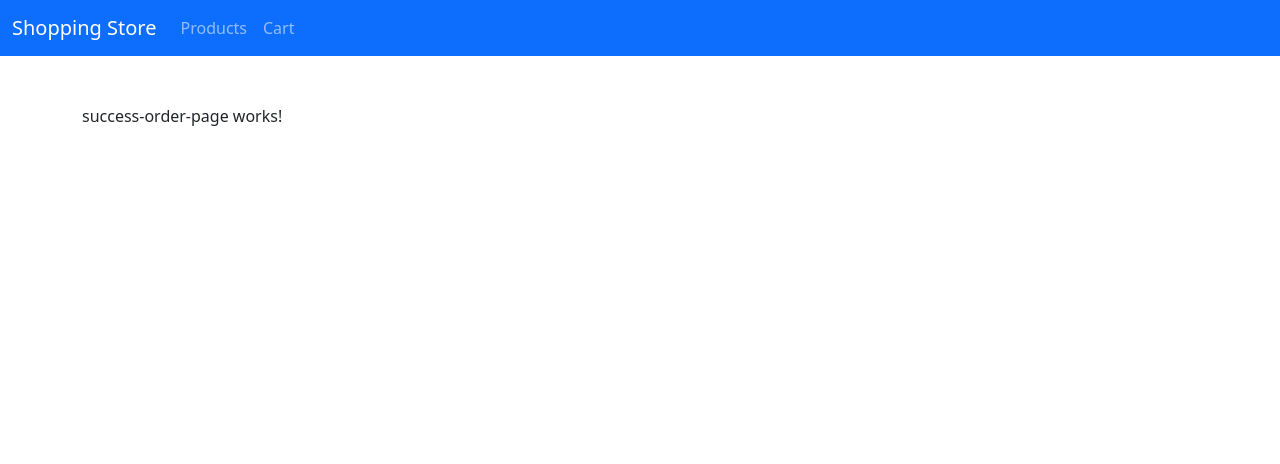
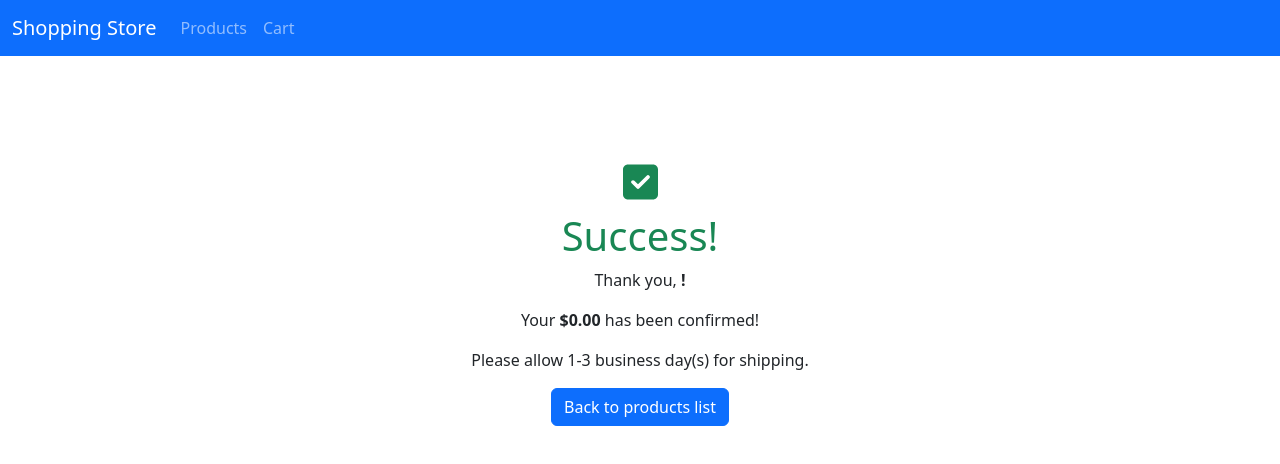
Before and after one commit to sergiokag/fs-js-angular-shopping-store, an Angular app: page /success in a window 1280 px wide. Shown: the top 464 px of the page. Built offline with nearby package versions, Linux system fonts and the light colour scheme.

Commit message:
Add success page

```diff
--- a/src/app/pages/cart-page/cart-page.component.html
+++ b/src/app/pages/cart-page/cart-page.component.html
@@ -3,6 +3,6 @@
     <app-cart-product-list></app-cart-product-list>
   </div>
   <div class="col-sm-4">
-    <app-cart-form></app-cart-form>
+    <app-cart-form (submitEventEmitter)="onFormSubmission($event)"></app-cart-form>
   </div>
 </div>
--- a/src/app/pages/cart-page/cart-page.component.ts
+++ b/src/app/pages/cart-page/cart-page.component.ts
@@ -1,15 +1,23 @@
 import { Component, OnInit } from '@angular/core';
+import { Router } from '@angular/router';
+import { ShoppingStoreService } from 'src/app/services/shopping-store.service';
+import { OrderDetails } from 'src/cart/components/cart-form/cart-form.component';
 
 @Component({
   selector: 'app-cart-page',
   templateUrl: './cart-page.component.html',
-  styleUrls: ['./cart-page.component.scss']
+  styleUrls: ['./cart-page.component.scss'],
 })
 export class CartPageComponent implements OnInit {
+  public constructor(
+    private shoppingStoreService: ShoppingStoreService,
+    private router: Router
+  ) {}
 
-  constructor() { }
+  public ngOnInit(): void {}
 
-  ngOnInit(): void {
+  public onFormSubmission(order: OrderDetails): void {
+    this.shoppingStoreService.order = order;
+    this.router.navigate(['/success']);
   }
-
 }
--- a/src/app/pages/not-found-page/not-found-page.component.html
+++ b/src/app/pages/not-found-page/not-found-page.component.html
@@ -1,7 +1,7 @@
 <div class="row">
   <div class="col-12 text-center">
     <div class="mt-5">
-      <fa-icon [icon]="faBombIcon" class="fs-1"></fa-icon>
+      <fa-icon [icon]="faBombIcon" class="fs-1 text-danger"></fa-icon>
       <h1>Page not found!</h1>
       <a [routerLink]="['/products']">Back to products list</a>
     </div>
--- a/src/app/pages/success-order-page/success-order-page.component.html
+++ b/src/app/pages/success-order-page/success-order-page.component.html
@@ -1 +1,10 @@
-<p>success-order-page works!</p>
+<div class="row">
+  <div class="col-12 text-center mt-5">
+    <fa-icon [icon]="faSquareCheckIcon" class="fs-1 text-success"></fa-icon>
+    <h1 class="text-success">Success!</h1>
+    <p>Thank you, <strong>{{ clientName }}!</strong></p>
+    <p>Your <strong>{{ orderPrice | currency }}</strong> has been confirmed!</p>
+    <p>Please allow 1-3 business day(s) for shipping.</p>
+    <button class="btn btn-primary" (click)="onNewOrder()">Back to products list</button>
+  </div>
+</div>
--- a/src/app/pages/success-order-page/success-order-page.component.ts
+++ b/src/app/pages/success-order-page/success-order-page.component.ts
@@ -1,15 +1,31 @@
 import { Component, OnInit } from '@angular/core';
+import { Router } from '@angular/router';
+import { faSquareCheck } from '@fortawesome/free-solid-svg-icons';
+import { ShoppingStoreService } from 'src/app/services/shopping-store.service';
 
 @Component({
   selector: 'app-success-order-page',
   templateUrl: './success-order-page.component.html',
-  styleUrls: ['./success-order-page.component.scss']
+  styleUrls: ['./success-order-page.component.scss'],
 })
 export class SuccessOrderPageComponent implements OnInit {
+  public faSquareCheckIcon = faSquareCheck;
+  public clientName = '';
+  public orderPrice = 0;
 
-  constructor() { }
-
-  ngOnInit(): void {
+  public constructor(private shoppingStoreService: ShoppingStoreService, private router: Router) {
+    this.clientName = this.shoppingStoreService.order?.fullName ?? '';
+    this.orderPrice = this.shoppingStoreService.cartProductsPrice;
   }
 
+  public ngOnInit(): void {}
+
+  public onNewOrder(): void {
+    this.router.navigate(['/products']).then((isSuccess) => {
+      if(isSuccess) {
+        this.shoppingStoreService.order = null;
+        this.shoppingStoreService.clearCart();
+      }
+    })
+  }
 }
--- a/src/app/services/shopping-store.service.ts
+++ b/src/app/services/shopping-store.service.ts
@@ -1,6 +1,7 @@
 import { HttpClient } from '@angular/common/http';
 import { Injectable } from '@angular/core';
 import { BehaviorSubject, map, Observable, tap } from 'rxjs';
+import { OrderDetails } from 'src/cart/components/cart-form/cart-form.component';
 
 export interface Product {
   id?: number;
@@ -19,7 +20,8 @@ export interface Product {
   providedIn: 'root',
 })
 export class ShoppingStoreService {
-  public url = 'https://fakestoreapi.com/products';
+  public readonly url = 'https://fakestoreapi.com/products';
+  public order: OrderDetails | null = null;
   private productListSubject: BehaviorSubject<Product[]> = new BehaviorSubject<
     Product[]
   >([]);
@@ -41,6 +43,10 @@ export class ShoppingStoreService {
       (acc, curr) => acc + curr[0].price * curr[1],
       0
     );
+  }
+
+  public clearCart(): void {
+    this.cartMap = new Map();
   }
 
   public getProducts(): Observable<Product[]> {
--- a/src/cart/components/cart-form/cart-form.component.ts
+++ b/src/cart/components/cart-form/cart-form.component.ts
@@ -1,4 +1,10 @@
 import { Component, EventEmitter, Output } from '@angular/core';
+
+export interface OrderDetails {
+  fullName: string;
+  address: string;
+  creditCardNumber: string;
+}
 
 @Component({
   selector: 'app-cart-form',
@@ -6,14 +12,9 @@ import { Component, EventEmitter, Output } from '@angular/core';
   styleUrls: ['./cart-form.component.scss'],
 })
 export class CartFormComponent {
-  @Output() public submitEventEmitter: EventEmitter<boolean> =
-    new EventEmitter();
+  @Output() public submitEventEmitter: EventEmitter<OrderDetails> = new EventEmitter();
 
-  public order: {
-    fullName: string;
-    address: string;
-    creditCardNumber: string;
-  } = {
+  public order: OrderDetails = {
     fullName: '',
     address: '',
     creditCardNumber: '',
@@ -22,6 +23,6 @@ export class CartFormComponent {
   public constructor() {}
 
   public onSubmit(): void {
-    this.submitEventEmitter.emit(true);
+    this.submitEventEmitter.emit(this.order);
   }
 }
```
